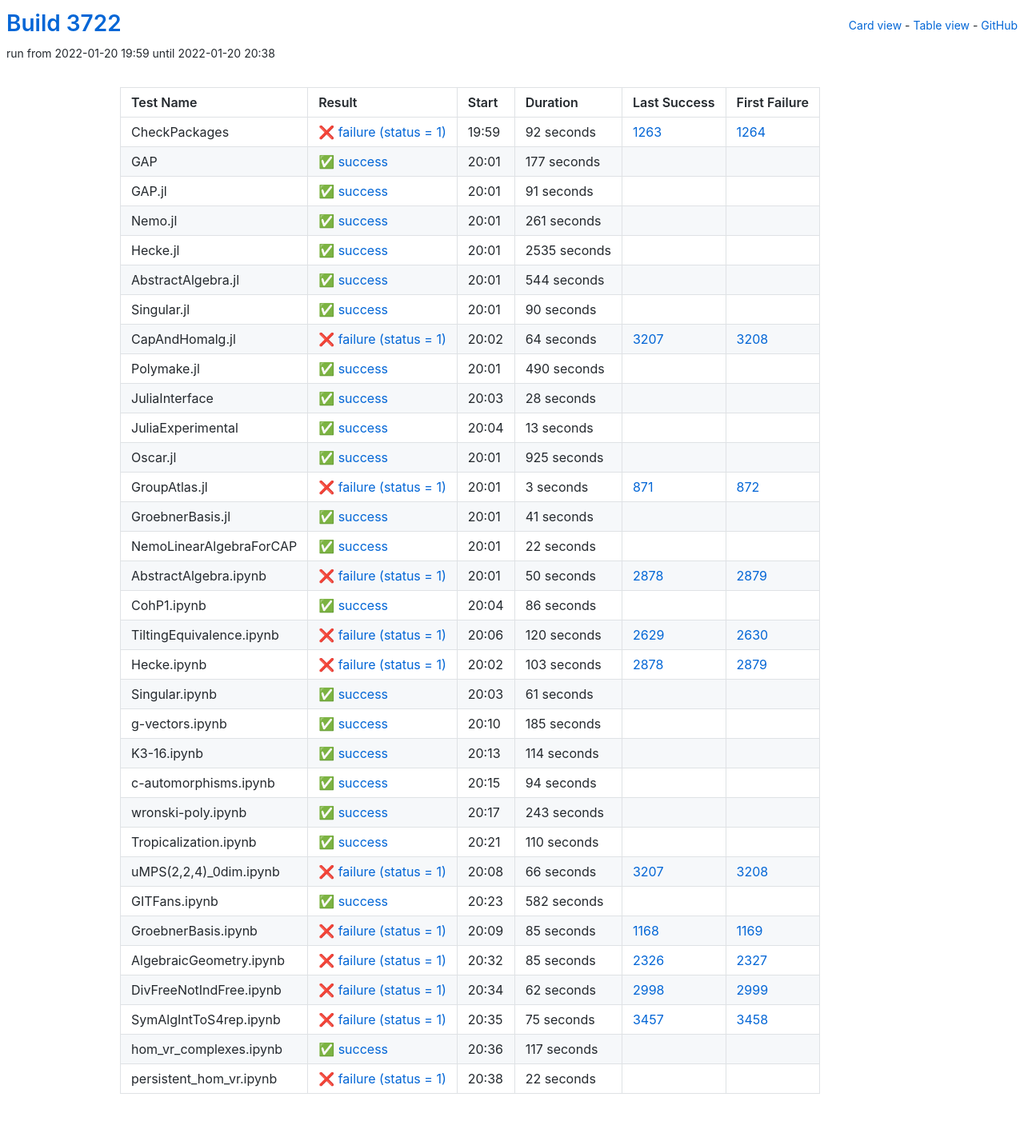
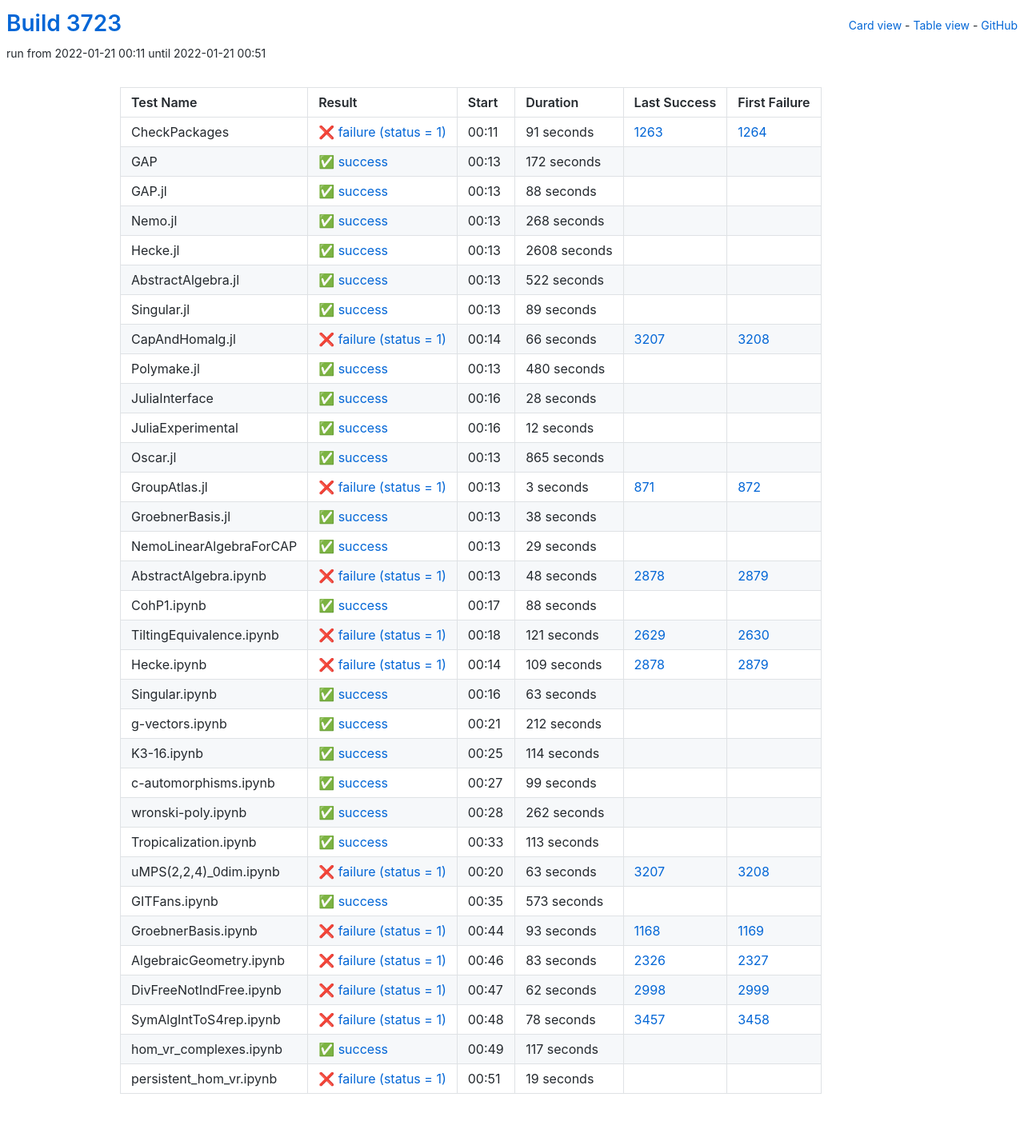
Before and after one commit to oscar-system/oscar-ci-status-stable, a Jekyll site: the page built from table.html, in a window 1280 px wide. Shown: the whole page at 80% size. Built offline with Jekyll 4.4.1, drawn with Linux system fonts in a browser that asks for light colours.

Commit message:
Build #3723

```diff
--- a/_data/ci.yml
+++ b/_data/ci.yml
@@ -1,6 +1,6 @@
 ---
-build: 3722
-build_url: https://oscarci.mathematik.uni-kl.de/job/oscar-stable/3722/
+build: 3723
+build_url: https://oscarci.mathematik.uni-kl.de/job/oscar-stable/3723/
 job: oscar-stable
 organization: oscar-system
 repo: oscar-ci-status-stable
@@ -8,116 +8,116 @@ repourl: https://github.com/oscar-system/oscar-ci-status-stable
 tests:
 - name: CheckPackages
   id: checkpackages
-  log: https://oscarci.mathematik.uni-kl.de/job/oscar-stable/3722/artifact/logs/build-3722/CheckPackages.log
-  start: 2022-01-20 19:59
+  log: https://oscarci.mathematik.uni-kl.de/job/oscar-stable/3723/artifact/logs/build-3723/CheckPackages.log
+  start: 2022-01-21 00:11
   success: false
   exitcode: 1
   status: failure
-  duration: 92
+  duration: 91
   last_success: 1263
   last_success_url: https://oscarci.mathematik.uni-kl.de/job/oscar-stable/1263/
   first_failure: 1264
   first_failure_url: https://oscarci.mathematik.uni-kl.de/job/oscar-stable/1264/
 - name: GAP
   id: gap
-  log: https://oscarci.mathematik.uni-kl.de/job/oscar-stable/3722/artifact/logs/build-3722/GAP.log
-  start: 2022-01-20 20:01
+  log: https://oscarci.mathematik.uni-kl.de/job/oscar-stable/3723/artifact/logs/build-3723/GAP.log
+  start: 2022-01-21 00:13
   success: true
   exitcode: 0
   status: success
-  duration: 177
+  duration: 172
   last_success: false
   last_success_url:
   first_failure: false
   first_failure_url:
 - name: GAP.jl
   id: gap-jl
-  log: https://oscarci.mathematik.uni-kl.de/job/oscar-stable/3722/artifact/logs/build-3722/GAP.jl.log
-  start: 2022-01-20 20:01
+  log: https://oscarci.mathematik.uni-kl.de/job/oscar-stable/3723/artifact/logs/build-3723/GAP.jl.log
+  start: 2022-01-21 00:13
   success: true
   exitcode: 0
   status: success
-  duration: 91
+  duration: 88
   last_success: false
   last_success_url:
   first_failure: false
   first_failure_url:
 - name: Nemo.jl
   id: nemo-jl
-  log: https://oscarci.mathematik.uni-kl.de/job/oscar-stable/3722/artifact/logs/build-3722/Nemo.jl.log
-  start: 2022-01-20 20:01
+  log: https://oscarci.mathematik.uni-kl.de/job/oscar-stable/3723/artifact/logs/build-3723/Nemo.jl.log
+  start: 2022-01-21 00:13
   success: true
   exitcode: 0
   status: success
-  duration: 261
+  duration: 268
   last_success: false
   last_success_url:
   first_failure: false
   first_failure_url:
 - name: Hecke.jl
   id: hecke-jl
-  log: https://oscarci.mathematik.uni-kl.de/job/oscar-stable/3722/artifact/logs/build-3722/Hecke.jl.log
-  start: 2022-01-20 20:01
+  log: https://oscarci.mathematik.uni-kl.de/job/oscar-stable/3723/artifact/logs/build-3723/Hecke.jl.log
+  start: 2022-01-21 00:13
   success: true
   exitcode: 0
   status: success
-  duration: 2535
+  duration: 2608
   last_success: false
   last_success_url:
   first_failure: false
   first_failure_url:
 - name: AbstractAlgebra.jl
   id: abstractalgebra-jl
-  log: https://oscarci.mathematik.uni-kl.de/job/oscar-stable/3722/artifact/logs/build-3722/AbstractAlgebra.jl.log
-  start: 2022-01-20 20:01
+  log: https://oscarci.mathematik.uni-kl.de/job/oscar-stable/3723/artifact/logs/build-3723/AbstractAlgebra.jl.log
+  start: 2022-01-21 00:13
   success: true
   exitcode: 0
   status: success
-  duration: 544
+  duration: 522
   last_success: false
   last_success_url:
   first_failure: false
   first_failure_url:
 - name: Singular.jl
   id: singular-jl
-  log: https://oscarci.mathematik.uni-kl.de/job/oscar-stable/3722/artifact/logs/build-3722/Singular.jl.log
-  start: 2022-01-20 20:01
+  log: https://oscarci.mathematik.uni-kl.de/job/oscar-stable/3723/artifact/logs/build-3723/Singular.jl.log
+  start: 2022-01-21 00:13
   success: true
   exitcode: 0
   status: success
-  duration: 90
+  duration: 89
   last_success: false
   last_success_url:
   first_failure: false
   first_failure_url:
 - name: CapAndHomalg.jl
   id: capandhomalg-jl
-  log: https://oscarci.mathematik.uni-kl.de/job/oscar-stable/3722/artifact/logs/build-3722/CapAndHomalg.jl.log
-  start: 2022-01-20 20:02
+  log: https://oscarci.mathematik.uni-kl.de/job/oscar-stable/3723/artifact/logs/build-3723/CapAndHomalg.jl.log
+  start: 2022-01-21 00:14
   success: false
   exitcode: 1
   status: failure
-  duration: 64
+  duration: 66
   last_success: 3207
   last_success_url: https://oscarci.mathematik.uni-kl.de/job/oscar-stable/3207/
   first_failure: 3208
   first_failure_url: https://oscarci.mathematik.uni-kl.de/job/oscar-stable/3208/
 - name: Polymake.jl
   id: polymake-jl
-  log: https://oscarci.mathematik.uni-kl.de/job/oscar-stable/3722/artifact/logs/build-3722/Polymake.jl.log
-  start: 2022-01-20 20:01
+  log: https://oscarci.mathematik.uni-kl.de/job/oscar-stable/3723/artifact/logs/build-3723/Polymake.jl.log
+  start: 2022-01-21 00:13
   success: true
   exitcode: 0
   status: success
-  duration: 490
+  duration: 480
   last_success: false
   last_success_url:
   first_failure: false
   first_failure_url:
 - name: JuliaInterface
   id: juliainterface
-  log: https://oscarci.mathematik.uni-kl.de/job/oscar-stable/3722/artifact/logs/build-3722/JuliaInterface.log
-  start: 2022-01-20 20:03
+  log: https://oscarci.mathematik.uni-kl.de/job/oscar-stable/3723/artifact/logs/build-3723/JuliaInterface.log
+  start: 2022-01-21 00:16
   success: true
   exitcode: 0
   status: success
@@ -128,32 +128,32 @@ tests:
   first_failure_url:
 - name: JuliaExperimental
   id: juliaexperimental
-  log: https://oscarci.mathematik.uni-kl.de/job/oscar-stable/3722/artifact/logs/build-3722/JuliaExperimental.log
-  start: 2022-01-20 20:04
+  log: https://oscarci.mathematik.uni-kl.de/job/oscar-stable/3723/artifact/logs/build-3723/JuliaExperimental.log
+  start: 2022-01-21 00:16
   success: true
   exitcode: 0
   status: success
-  duration: 13
+  duration: 12
   last_success: false
   last_success_url:
   first_failure: false
   first_failure_url:
 - name: Oscar.jl
   id: oscar-jl
-  log: https://oscarci.mathematik.uni-kl.de/job/oscar-stable/3722/artifact/logs/build-3722/Oscar.jl.log
-  start: 2022-01-20 20:01
+  log: https://oscarci.mathematik.uni-kl.de/job/oscar-stable/3723/artifact/logs/build-3723/Oscar.jl.log
+  start: 2022-01-21 00:13
   success: true
   exitcode: 0
   status: success
-  duration: 925
+  duration: 865
   last_success: false
   last_success_url:
   first_failure: false
   first_failure_url:
 - name: GroupAtlas.jl
   id: groupatlas-jl
-  log: https://oscarci.mathematik.uni-kl.de/job/oscar-stable/3722/artifact/logs/build-3722/GroupAtlas.jl.log
-  start: 2022-01-20 20:01
+  log: https://oscarci.mathematik.uni-kl.de/job/oscar-stable/3723/artifact/logs/build-3723/GroupAtlas.jl.log
+  start: 2022-01-21 00:13
   success: false
   exitcode: 1
   status: failure
@@ -164,104 +164,104 @@ tests:
   first_failure_url: https://oscarci.mathematik.uni-kl.de/job/oscar-stable/872/
 - name: GroebnerBasis.jl
   id: groebnerbasis-jl
-  log: https://oscarci.mathematik.uni-kl.de/job/oscar-stable/3722/artifact/logs/build-3722/GroebnerBasis.jl.log
-  start: 2022-01-20 20:01
+  log: https://oscarci.mathematik.uni-kl.de/job/oscar-stable/3723/artifact/logs/build-3723/GroebnerBasis.jl.log
+  start: 2022-01-21 00:13
   success: true
   exitcode: 0
   status: success
-  duration: 41
+  duration: 38
   last_success: false
   last_success_url:
   first_failure: false
   first_failure_url:
 - name: NemoLinearAlgebraForCAP
   id: nemolinearalgebraforcap
-  log: https://oscarci.mathematik.uni-kl.de/job/oscar-stable/3722/artifact/logs/build-3722/NemoLinearAlgebraForCAP.log
-  start: 2022-01-20 20:01
+  log: https://oscarci.mathematik.uni-kl.de/job/oscar-stable/3723/artifact/logs/build-3723/NemoLinearAlgebraForCAP.log
+  start: 2022-01-21 00:13
   success: true
   exitcode: 0
   status: success
-  duration: 22
+  duration: 29
   last_success: false
   last_success_url:
   first_failure: false
   first_failure_url:
 - name: AbstractAlgebra.ipynb
   id: abstractalgebra-ipynb
-  log: https://oscarci.mathematik.uni-kl.de/job/oscar-stable/3722/artifact/logs/build-3722/AbstractAlgebra.ipynb.log
-  start: 2022-01-20 20:01
+  log: https://oscarci.mathematik.uni-kl.de/job/oscar-stable/3723/artifact/logs/build-3723/AbstractAlgebra.ipynb.log
+  start: 2022-01-21 00:13
   success: false
   exitcode: 1
   status: failure
-  duration: 50
+  duration: 48
   last_success: 2878
   last_success_url: https://oscarci.mathematik.uni-kl.de/job/oscar-stable/2878/
   first_failure: 2879
   first_failure_url: https://oscarci.mathematik.uni-kl.de/job/oscar-stable/2879/
 - name: CohP1.ipynb
   id: cohp1-ipynb
-  log: https://oscarci.mathematik.uni-kl.de/job/oscar-stable/3722/artifact/logs/build-3722/CohP1.ipynb.log
-  start: 2022-01-20 20:04
+  log: https://oscarci.mathematik.uni-kl.de/job/oscar-stable/3723/artifact/logs/build-3723/CohP1.ipynb.log
+  start: 2022-01-21 00:17
   success: true
   exitcode: 0
   status: success
-  duration: 86
+  duration: 88
   last_success: false
   last_success_url:
   first_failure: false
   first_failure_url:
 - name: TiltingEquivalence.ipynb
   id: tiltingequivalence-ipynb
-  log: https://oscarci.mathematik.uni-kl.de/job/oscar-stable/3722/artifact/logs/build-3722/TiltingEquivalence.ipynb.log
-  start: 2022-01-20 20:06
+  log: https://oscarci.mathematik.uni-kl.de/job/oscar-stable/3723/artifact/logs/build-3723/TiltingEquivalence.ipynb.log
+  start: 2022-01-21 00:18
   success: false
   exitcode: 1
   status: failure
-  duration: 120
+  duration: 121
   last_success: 2629
   last_success_url: https://oscarci.mathematik.uni-kl.de/job/oscar-stable/2629/
   first_failure: 2630
   first_failure_url: https://oscarci.mathematik.uni-kl.de/job/oscar-stable/2630/
 - name: Hecke.ipynb
   id: hecke-ipynb
-  log: https://oscarci.mathematik.uni-kl.de/job/oscar-stable/3722/artifact/logs/build-3722/Hecke.ipynb.log
-  start: 2022-01-20 20:02
+  log: https://oscarci.mathematik.uni-kl.de/job/oscar-stable/3723/artifact/logs/build-3723/Hecke.ipynb.log
+  start: 2022-01-21 00:14
   success: false
   exitcode: 1
   status: failure
-  duration: 103
+  duration: 109
   last_success: 2878
   last_success_url: https://oscarci.mathematik.uni-kl.de/job/oscar-stable/2878/
   first_failure: 2879
   first_failure_url: https://oscarci.mathematik.uni-kl.de/job/oscar-stable/2879/
 - name: Singular.ipynb
   id: singular-ipynb
-  log: https://oscarci.mathematik.uni-kl.de/job/oscar-stable/3722/artifact/logs/build-3722/Singular.ipynb.log
-  start: 2022-01-20 20:03
+  log: https://oscarci.mathematik.uni-kl.de/job/oscar-stable/3723/artifact/logs/build-3723/Singular.ipynb.log
+  start: 2022-01-21 00:16
   success: true
   exitcode: 0
   status: success
-  duration: 61
+  duration: 63
   last_success: false
   last_success_url:
   first_failure: false
   first_failure_url:
 - name: g-vectors.ipynb
   id: g-vectors-ipynb
-  log: https://oscarci.mathematik.uni-kl.de/job/oscar-stable/3722/artifact/logs/build-3722/g-vectors.ipynb.log
-  start: 2022-01-20 20:10
+  log: https://oscarci.mathematik.uni-kl.de/job/oscar-stable/3723/artifact/logs/build-3723/g-vectors.ipynb.log
+  start: 2022-01-21 00:21
   success: true
   exitcode: 0
   status: success
-  duration: 185
+  duration: 212
   last_success: false
   last_success_url:
   first_failure: false
   first_failure_url:
 - name: K3-16.ipynb
   id: k3-16-ipynb
-  log: https://oscarci.mathematik.uni-kl.de/job/oscar-stable/3722/artifact/logs/build-3722/K3-16.ipynb.log
-  start: 2022-01-20 20:13
+  log: https://oscarci.mathematik.uni-kl.de/job/oscar-stable/3723/artifact/logs/build-3723/K3-16.ipynb.log
+  start: 2022-01-21 00:25
   success: true
   exitcode: 0
   status: success
@@ -272,92 +272,92 @@ tests:
   first_failure_url:
 - name: c-automorphisms.ipynb
   id: c-automorphisms-ipynb
-  log: https://oscarci.mathematik.uni-kl.de/job/oscar-stable/3722/artifact/logs/build-3722/c-automorphisms.ipynb.log
-  start: 2022-01-20 20:15
+  log: https://oscarci.mathematik.uni-kl.de/job/oscar-stable/3723/artifact/logs/build-3723/c-automorphisms.ipynb.log
+  start: 2022-01-21 00:27
   success: true
   exitcode: 0
   status: success
-  duration: 94
+  duration: 99
   last_success: false
   last_success_url:
   first_failure: false
   first_failure_url:
 - name: wronski-poly.ipynb
   id: wronski-poly-ipynb
-  log: https://oscarci.mathematik.uni-kl.de/job/oscar-stable/3722/artifact/logs/build-3722/wronski-poly.ipynb.log
-  start: 2022-01-20 20:17
+  log: https://oscarci.mathematik.uni-kl.de/job/oscar-stable/3723/artifact/logs/build-3723/wronski-poly.ipynb.log
+  start: 2022-01-21 00:28
   success: true
   exitcode: 0
   status: success
-  duration: 243
+  duration: 262
   last_success: false
   last_success_url:
   first_failure: false
   first_failure_url:
 - name: Tropicalization.ipynb
   id: tropicalization-ipynb
-  log: https://oscarci.mathematik.uni-kl.de/job/oscar-stable/3722/artifact/logs/build-3722/Tropicalization.ipynb.log
-  start: 2022-01-20 20:21
+  log: https://oscarci.mathematik.uni-kl.de/job/oscar-stable/3723/artifact/logs/build-3723/Tropicalization.ipynb.log
+  start: 2022-01-21 00:33
   success: true
   exitcode: 0
   status: success
-  duration: 110
+  duration: 113
   last_success: false
   last_success_url:
   first_failure: false
   first_failure_url:
 - name: uMPS(2,2,4)_0dim.ipynb
   id: umps-2-2-4-0dim-ipynb
-  log: https://oscarci.mathematik.uni-kl.de/job/oscar-stable/3722/artifact/logs/build-3722/uMPS-2-2-4-_0dim.ipynb.log
-  start: 2022-01-20 20:08
+  log: https://oscarci.mathematik.uni-kl.de/job/oscar-stable/3723/artifact/logs/build-3723/uMPS-2-2-4-_0dim.ipynb.log
+  start: 2022-01-21 00:20
   success: false
   exitcode: 1
   status: failure
-  duration: 66
+  duration: 63
   last_success: 3207
   last_success_url: https://oscarci.mathematik.uni-kl.de/job/oscar-stable/3207/
   first_failure: 3208
   first_failure_url: https://oscarci.mathematik.uni-kl.de/job/oscar-stable/3208/
 - name: GITFans.ipynb
   id: gitfans-ipynb
-  log: https://oscarci.mathematik.uni-kl.de/job/oscar-stable/3722/artifact/logs/build-3722/GITFans.ipynb.log
-  start: 2022-01-20 20:23
+  log: https://oscarci.mathematik.uni-kl.de/job/oscar-stable/3723/artifact/logs/build-3723/GITFans.ipynb.log
+  start: 2022-01-21 00:35
   success: true
   exitcode: 0
   status: success
-  duration: 582
+  duration: 573
   last_success: false
   last_success_url:
   first_failure: false
   first_failure_url:
 - name: GroebnerBasis.ipynb
   id: groebnerbasis-ipynb
-  log: https://oscarci.mathematik.uni-kl.de/job/oscar-stable/3722/artifact/logs/build-3722/GroebnerBasis.ipynb.log
-  start: 2022-01-20 20:09
+  log: https://oscarci.mathematik.uni-kl.de/job/oscar-stable/3723/artifact/logs/build-3723/GroebnerBasis.ipynb.log
+  start: 2022-01-21 00:44
   success: false
   exitcode: 1
   status: failure
-  duration: 85
+  duration: 93
   last_success: 1168
   last_success_url: https://oscarci.mathematik.uni-kl.de/job/oscar-stable/1168/
   first_failure: 1169
   first_failure_url: https://oscarci.mathematik.uni-kl.de/job/oscar-stable/1169/
 - name: AlgebraicGeometry.ipynb
   id: algebraicgeometry-ipynb
-  log: https://oscarci.mathematik.uni-kl.de/job/oscar-stable/3722/artifact/logs/build-3722/AlgebraicGeometry.ipynb.log
-  start: 2022-01-20 20:32
+  log: https://oscarci.mathematik.uni-kl.de/job/oscar-stable/3723/artifact/logs/build-3723/AlgebraicGeometry.ipynb.log
+  start: 2022-01-21 00:46
   success: false
   exitcode: 1
   status: failure
-  duration: 85
+  duration: 83
   last_success: 2326
   last_success_url: https://oscarci.mathematik.uni-kl.de/job/oscar-stable/2326/
   first_failure: 2327
   first_failure_url: https://oscarci.mathematik.uni-kl.de/job/oscar-stable/2327/
 - name: DivFreeNotIndFree.ipynb
   id: divfreenotindfree-ipynb
-  log: https://oscarci.mathematik.uni-kl.de/job/oscar-stable/3722/artifact/logs/build-3722/DivFreeNotIndFree.ipynb.log
-  start: 2022-01-20 20:34
+  log: https://oscarci.mathematik.uni-kl.de/job/oscar-stable/3723/artifact/logs/build-3723/DivFreeNotIndFree.ipynb.log
+  start: 2022-01-21 00:47
   success: false
   exitcode: 1
   status: failure
@@ -368,20 +368,20 @@ tests:
   first_failure_url: https://oscarci.mathematik.uni-kl.de/job/oscar-stable/2999/
 - name: SymAlgIntToS4rep.ipynb
   id: symalginttos4rep-ipynb
-  log: https://oscarci.mathematik.uni-kl.de/job/oscar-stable/3722/artifact/logs/build-3722/SymAlgIntToS4rep.ipynb.log
-  start: 2022-01-20 20:35
+  log: https://oscarci.mathematik.uni-kl.de/job/oscar-stable/3723/artifact/logs/build-3723/SymAlgIntToS4rep.ipynb.log
+  start: 2022-01-21 00:48
   success: false
   exitcode: 1
   status: failure
-  duration: 75
+  duration: 78
   last_success: 3457
   last_success_url: https://oscarci.mathematik.uni-kl.de/job/oscar-stable/3457/
   first_failure: 3458
   first_failure_url: https://oscarci.mathematik.uni-kl.de/job/oscar-stable/3458/
 - name: hom_vr_complexes.ipynb
   id: hom-vr-complexes-ipynb
-  log: https://oscarci.mathematik.uni-kl.de/job/oscar-stable/3722/artifact/logs/build-3722/hom_vr_complexes.ipynb.log
-  start: 2022-01-20 20:36
+  log: https://oscarci.mathematik.uni-kl.de/job/oscar-stable/3723/artifact/logs/build-3723/hom_vr_complexes.ipynb.log
+  start: 2022-01-21 00:49
   success: true
   exitcode: 0
   status: success
@@ -392,12 +392,12 @@ tests:
   first_failure_url:
 - name: persistent_hom_vr.ipynb
   id: persistent-hom-vr-ipynb
-  log: https://oscarci.mathematik.uni-kl.de/job/oscar-stable/3722/artifact/logs/build-3722/persistent_hom_vr.ipynb.log
-  start: 2022-01-20 20:38
+  log: https://oscarci.mathematik.uni-kl.de/job/oscar-stable/3723/artifact/logs/build-3723/persistent_hom_vr.ipynb.log
+  start: 2022-01-21 00:51
   success: false
   exitcode: 1
   status: failure
-  duration: 22
+  duration: 19
   last_success: false
   last_success_url:
   first_failure: false
```
Also changed, not shown: README.md.
